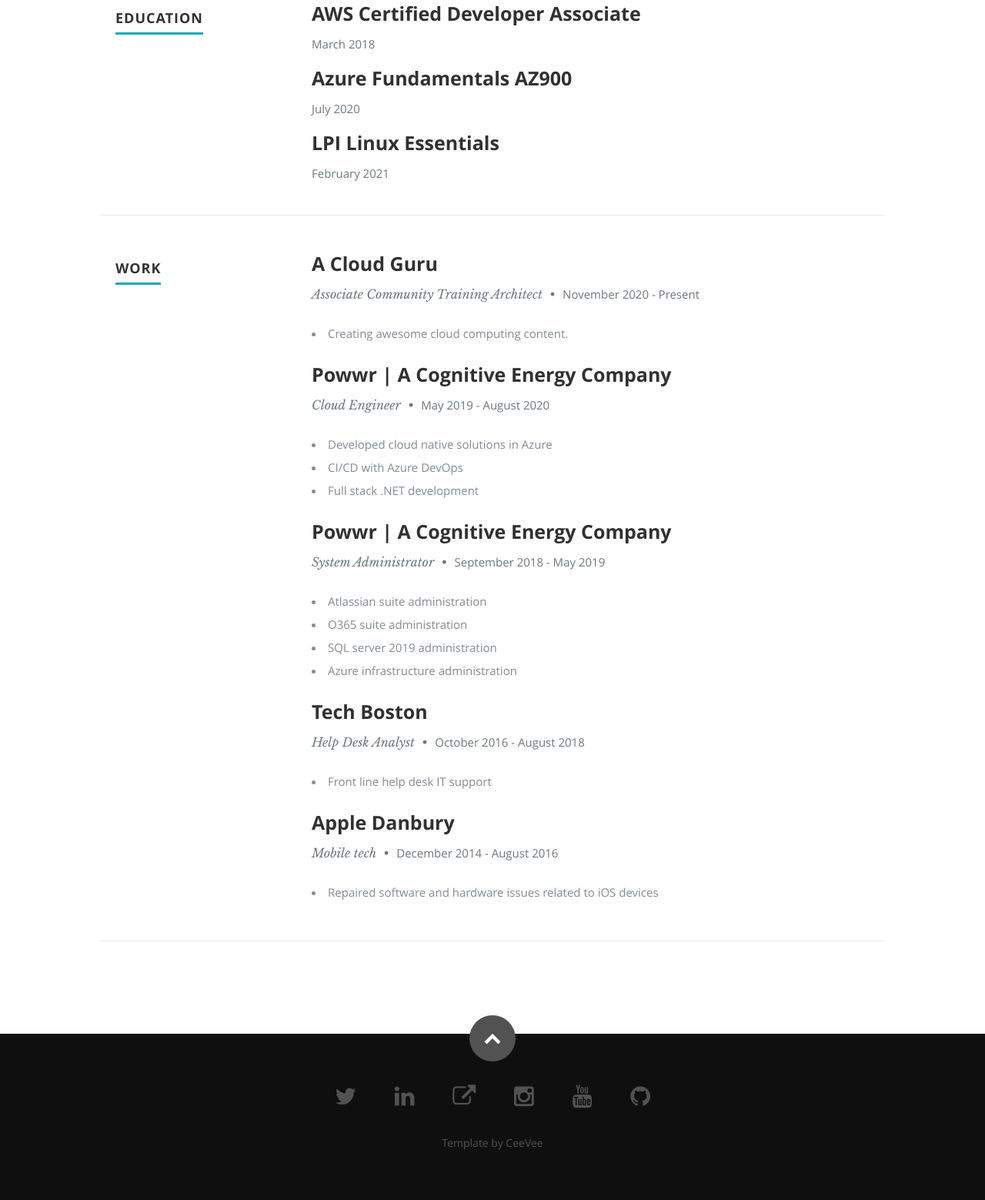
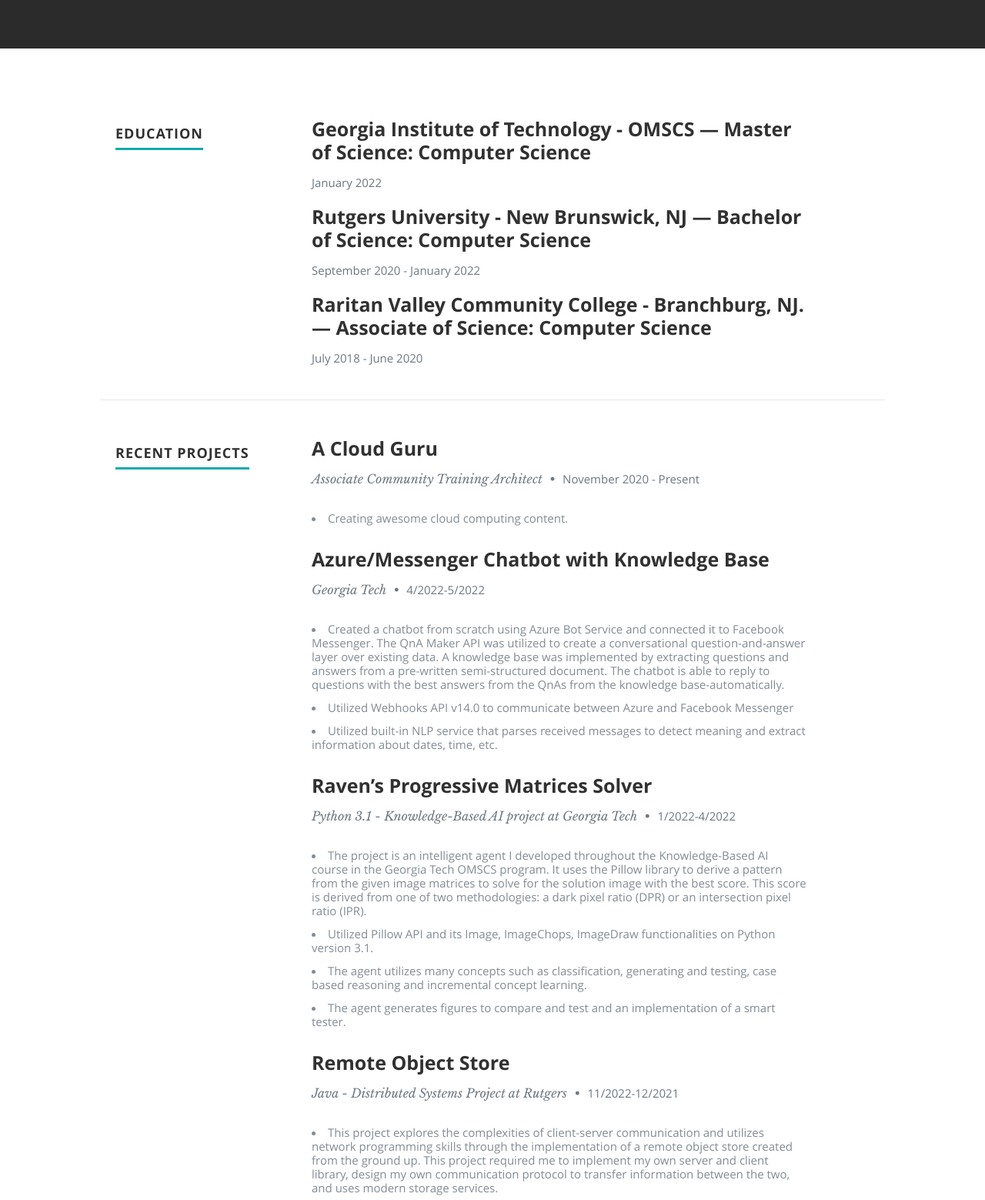
Before and after one commit to sree2344/azure-resume, a plain HTML site: page frontend/index.html in a window 1280 px wide. Shown: the part 1241-2800 px from the top of the page at 77% size. Drawn offline with nearby package versions, Linux system fonts and the light colour scheme.

Commit message:
Updated resume page

```diff
--- a/frontend/index.html
+++ b/frontend/index.html
@@ -58,11 +58,8 @@
 
             <p>and this page has been viewed <a id="counter"></a> times! </p>
             <ul class="social">
-               <li><a href="https://twitter.com/madebygps"><i class="fa fa-twitter"></i></a></li>
-               <li><a href="https://madebygps.com"><i class="fa fa-external-link"></i></a></li>
                <li><a href="https://www.linkedin.com/in/sri-vishnu-jayakumar-340788208"><i class="fa fa-linkedin"></i></a></li>
                <li><a href="https://instagram.com/sri.v.j"><i class="fa fa-instagram"></i></a></li>
-               <li><a href="https://youtube.com/madebygps"><i class="fa fa-youtube"></i></a></li>
                <li><a href="https://github.com/sree2344"><i class="fa fa-github"></i></a></li>
             </ul>
          </div>
@@ -91,12 +88,13 @@
 
             <h2>ABOUT ME</h2>
 
-            <p> Hi, Sri Vishnu Jayakumar, <span>Training Architect at <a href="https://acloud.guru">A Cloud Guru</a></span>, <span> <a href="https://mvp.microsoft.com/en-us/PublicProfile/5003866">Azure MVP</a></span>
-               and <span><a href="https://youtube.com/madebygps">YouTuber</a></span> focused on making cloud learning more accessible and less daunting for everyone.
+            <p> Hi, I'm Sri Vishnu Jayakumar, <span>graduate student at <a href="https://www.gatech.edu/">GaTech</a></span>, I aim to seek a position utilizing my knowledge from 5 years of academic experience in areas such as: Java, Python, C, HTML, JSP, MySQL. Since graduating from Rutgers University with a BS in Computer Science, I have enrolled at Georgia Institute of Technology for my MS in Computer Science with a specialization in Interactive Intelligence..
 
          </br>
       </br>
-       I built this page as part of the <span><a href="https://github.com/madebygps/cgc-azure-resume">Cloud Guru Azure Resume Challenge.</a></span>
+      My skills:
+      Java, Python version 3.0, C, HTML, XML, JSP, MySQL, Anaconda, Azure QnA API, Flask 2.1, Apache Spark, Pillow, Pandas, Matplotlib,  Java Sockets, JDBC, NLTK, TextBlob, Geocod.io, Webhooks, Git.
+
 
 
          </div> <!-- end .main-col -->
@@ -124,8 +122,8 @@
 
                <div class="twelve columns">
 
-                  <h3>AWS Certified Developer Associate</h3>
-                  <p class="info"><em class="date">March 2018</em></p>
+                  <h3>Georgia Institute of Technology - OMSCS — Master of Science: Computer Science</h3>
+                  <p class="info"><em class="date">January 2022</em></p>
 
                </div>
 
@@ -135,8 +133,8 @@
 
                <div class="twelve columns">
 
-                  <h3>Azure Fundamentals AZ900</h3>
-                  <p class="info"><em class="date">July 2020</em></p>
+                  <h3>Rutgers University - New Brunswick, NJ — Bachelor of Science: Computer Science</h3>
+                  <p class="info"><em class="date">September 2020 - January 2022</em></p>
 
                </div>
 
@@ -146,8 +144,8 @@
 
                <div class="twelve columns">
 
-                  <h3>LPI Linux Essentials</h3>
-                  <p class="info"><em class="date">February 2021</em></p>
+                  <h3>Raritan Valley Community College - Branchburg, NJ. — Associate of Science: Computer Science</h3>
+                  <p class="info"><em class="date">July 2018 - June 2020</em></p>
 
                </div>
 
@@ -163,7 +161,7 @@
       <div class="row work">
 
          <div class="three columns header-col">
-            <h1><span>Work</span></h1>
+            <h1><span>Recent Projects</span></h1>
          </div>
 
          <div class="nine columns main-col">
@@ -187,13 +185,13 @@
 
                <div class="twelve columns">
 
-                  <h3>Powwr | A Cognitive Energy Company</h3>
-                  <p class="info">Cloud Engineer <span>&bull;</span> <em class="date">May 2019 - August 2020</em></p>
+                  <h3>Azure/Messenger Chatbot with Knowledge Base</h3>
+                  <p class="info">Georgia Tech <span>&bull;</span> <em class="date">4/2022-5/2022</em></p>
 
                   <p>
-                     <li>Developed cloud native solutions in Azure</li>
-                     <li>CI/CD with Azure DevOps</li>
-                     <li>Full stack .NET development</li>
+                     <li>Created a chatbot from scratch using Azure Bot Service and connected it to Facebook Messenger. The QnA Maker API was utilized to create a conversational question-and-answer layer over existing data. A knowledge base was implemented by extracting questions and answers from a pre-written semi-structured document. The chatbot is able to reply to questions with the best answers from the QnAs from the knowledge base-automatically. </li>
+                     <li>Utilized Webhooks API v14.0 to communicate between Azure and Facebook Messenger</li>
+                     <li>Utilized built-in NLP service that parses received messages to detect meaning and extract information about dates, time, etc.</li>
                   </p>
 
                </div>
@@ -204,14 +202,14 @@
 
                <div class="twelve columns">
 
-                  <h3>Powwr | A Cognitive Energy Company</h3>
-                  <p class="info">System Administrator <span>&bull;</span> <em class="date">September 2018 - May 2019</em></p>
+                  <h3>Raven’s Progressive Matrices Solver</h3>
+                  <p class="info">Python 3.1 - Knowledge-Based AI project at Georgia Tech <span>&bull;</span> <em class="date">1/2022-4/2022</em></p>
 
                   <p>
-                  <li>Atlassian suite administration</li>
-                  <li>O365 suite administration</li>
-                  <li>SQL server 2019 administration</li>
-                  <li>Azure infrastructure administration</li>
+                  <li>The project is an intelligent agent I developed throughout the Knowledge-Based AI course in the Georgia Tech OMSCS program. It uses the Pillow library to derive a pattern from the given image matrices to solve for the solution image with the best score. This score is derived from one of two methodologies: a dark pixel ratio (DPR) or an intersection pixel ratio (IPR).</li>
+                  <li>Utilized Pillow API and its Image, ImageChops, ImageDraw functionalities on Python version 3.1.</li>
+                  <li>The agent utilizes many concepts such as classification, generating and testing, case based reasoning and incremental concept learning.</li>
+                  <li>The agent generates figures to compare and test and an implementation of a smart tester.</li>
                   </p>
 
                </div>
@@ -222,11 +220,16 @@
 
                <div class="twelve columns">
 
-                  <h3>Tech Boston</h3>
-                  <p class="info">Help Desk Analyst <span>&bull;</span> <em class="date">October 2016 - August 2018</em></p>
+                  <h3>Remote Object Store</h3>
+                  <p class="info">Java - Distributed Systems Project at Rutgers <span>&bull;</span> <em class="date">11/2022-12/2021</em></p>
 
                   <p>
-                  <li>Front line help desk IT support</li>
+                  <li>This project explores the complexities of client-server communication and utilizes network programming skills through the implementation of a remote object store created from the ground up. This project required me to implement my own server and client library, design my own communication protocol to transfer information between the two, and uses modern storage services.</li>
+                  <li>Utilized Java Sockets and Input/Output Streams.</li>
+                  <li>Designed a higher level protocol that is lightweight to allow for client and server to communicate effectively instead of using HTTP.</li>
+                  <li>The server in this program uses a Hashtable to store data as bytes where the key of each object is the name given to the said object when stored.</li>
+                  <li>After the client disconnects, the server continues to listen and keeps the key value pairs, this is to ensure when a client reconnects from the same port and get or put more files or objects.</li>
+
                   </p>
 
                </div>
@@ -237,12 +240,13 @@
 
                <div class="twelve columns">
 
-                  <h3>Apple Danbury</h3>
-                  <p class="info">Mobile tech <span>&bull;</span> <em class="date">December 2014 - August 2016</em></p>
+                  <h3>Online Auction System</h3>
+                  <p class="info">Java - Internet Technology Project at Rutgers <span>&bull;</span> <em class="date">1/2021-4/2021</em></p>
 
                   <p>
-                  <li>Repaired software and hardware issues related to iOS devices</li>
-
+                  <li>This project required the design and implementation of a relational database system to support the operations of an online auction system. Used HTML for the user interface, MySQL for the database server, and Java, Javascript, and JDBC for connectivity between the user interface and database server. Installed our own web server to host the web application (Tomcat version 10) as well as a MySQL server.</li>
+                  <li>Worked on search functionality of the website where the end-user can search the list of items on auction according to various criteria based on the fields describing an item.</li>
+                  <li>Worked on an alerts system of the website so potential buyers were able to set alerts for items they are interested in buying.</li>
                   </p>
 
                </div>
@@ -268,12 +272,9 @@
          <div class="twelve columns">
 
             <ul class="social-links">
-               <li><a href="https://twitter.com/madebygps"><i class="fa fa-twitter"></i></a></li>
-               <li><a href="https://linkedin.com/in/gwyneth-pena"><i class="fa fa-linkedin"></i></a></li>
-               <li><a href="https://madebygps.com"><i class="fa fa-external-link"></i></a></li>
-               <li><a href="https://instagram.com/madebygps"><i class="fa fa-instagram"></i></a></li>
-               <li><a href="https://youtube.com/madebygps"><i class="fa fa-youtube"></i></a></li>
-               <li><a href="https://github.com/madebygps/cgc-azure-resume"><i class="fa fa-github"></i></a></li>
+               <li><a href="https://www.linkedin.com/in/sri-vishnu-jayakumar-340788208"><i class="fa fa-linkedin"></i></a></li>
+               <li><a href="https://instagram.com/sri.v.j"><i class="fa fa-instagram"></i></a></li>
+               <li><a href="https://github.com/sree2344"><i class="fa fa-github"></i></a></li>
             </ul>
 
             <ul class="copyright">
```
